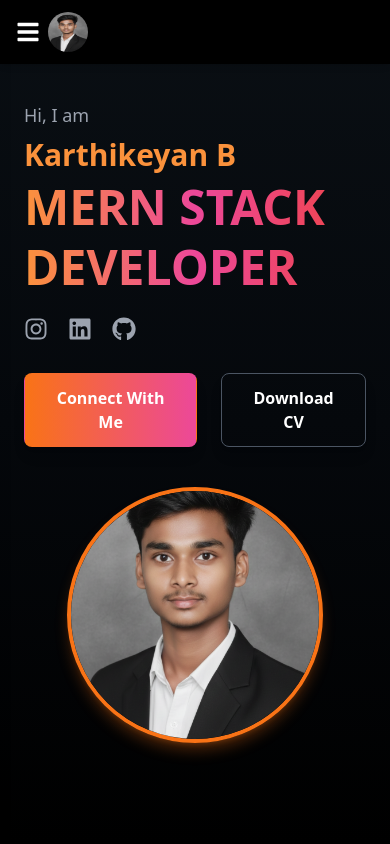
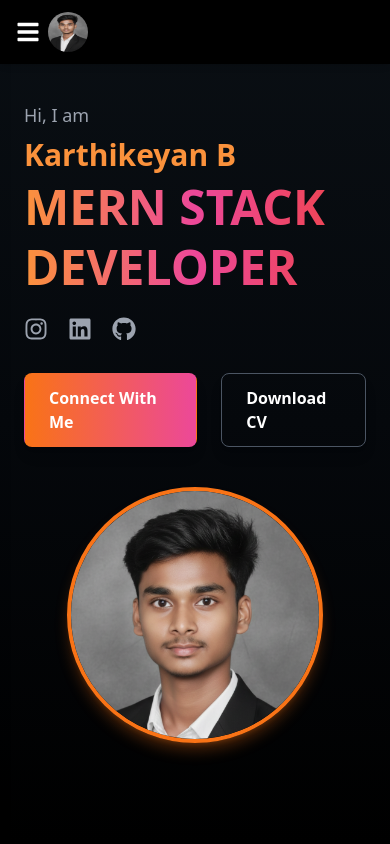
Before and after one commit to Karthik1212k/FUTURE_FS_01, a React (Vite) app: page / in a window 390 px wide. Shown: the top 844 px of the page. Built offline with nearby package versions, Linux system fonts and the light colour scheme.

Commit message:
Update home.jsx

```diff
--- a/src/components/home.jsx
+++ b/src/components/home.jsx
@@ -29,7 +29,7 @@ export default function Home() {
             MERN STACK DEVELOPER
           </h1>
 
-          {/* Social icons */}
+          {/* Social Icons */}
           <motion.div
             className="flex gap-5 mt-5 text-gray-400 text-2xl"
             initial={{ opacity: 0, y: 20 }}
@@ -71,23 +71,23 @@ export default function Home() {
             animate={{ opacity: 1, y: 0 }}
             transition={{ delay: 0.8, duration: 0.8 }}
           >
-            {/* CONNECT WITH ME → LINKEDIN */}
+            {/* LinkedIn */}
             <motion.a
               href="https://www.linkedin.com/in/12karthikeyanb"
               target="_blank"
               rel="noopener noreferrer"
-              className="px-6 py-3 rounded-lg font-semibold shadow-lg cursor-pointer border border-transparent bg-gradient-to-r from-orange-500 to-pink-500 hover:from-pink-500 hover:to-orange-500 text-white inline-block text-center"
+              className="px-6 py-3 rounded-lg font-semibold shadow-lg border border-transparent bg-gradient-to-r from-orange-500 to-pink-500 hover:from-pink-500 hover:to-orange-500 text-white"
               whileHover={{ scale: 1.05 }}
               whileTap={{ scale: 0.95 }}
             >
               Connect With Me
             </motion.a>
 
-            {/* Download CV */}
+            {/* CV */}
             <motion.a
               href="/Karthikeyan_B_Junior_MERN_Stack_Developer_CV.pdf"
-              download="Karthikeyan_B_Junior_MERN_Stack_Developer_CV.pdf"
-              className="px-6 py-3 rounded-lg font-semibold shadow-lg border border-gray-600 hover:border-orange-400 text-white inline-block text-center"
+              download
+              className="px-6 py-3 rounded-lg font-semibold shadow-lg border border-gray-600 hover:border-orange-400 text-white"
               whileHover={{ scale: 1.05 }}
               whileTap={{ scale: 0.95 }}
             >
@@ -96,7 +96,7 @@ export default function Home() {
           </motion.div>
         </motion.div>
 
-        {/* RIGHT: Profile Image */}
+        {/* RIGHT: Profile Image (FIXED – NO WARPING) */}
         <motion.div
           className="md:col-span-5 lg:col-span-6 flex justify-center"
           initial={{ opacity: 0, x: 50 }}
@@ -104,16 +104,16 @@ export default function Home() {
           transition={{ duration: 1, ease: "easeOut" }}
         >
           <div className="relative group">
-            <div className="w-64 h-64 md:w-96 md:h-96 rounded-full overflow-hidden relative border-4 border-orange-500 shadow-lg shadow-orange-500/30 group-hover:scale-105 transition-transform duration-500">
+            <div className="w-64 md:w-96 aspect-square rounded-full overflow-hidden border-4 border-orange-500 shadow-lg shadow-orange-500/30 transition-transform duration-500 group-hover:scale-105">
               <img
                 src={profile}
                 alt="Karthikeyan B"
-                className="w-full h-full object-cover"
+                className="w-full h-full object-cover object-top scale-105"
               />
             </div>
-            <div className="absolute inset-0 rounded-full border-4 border-transparent group-hover:border-orange-500 transition-colors duration-500"></div>
           </div>
         </motion.div>
+
       </div>
     </section>
   );
```
